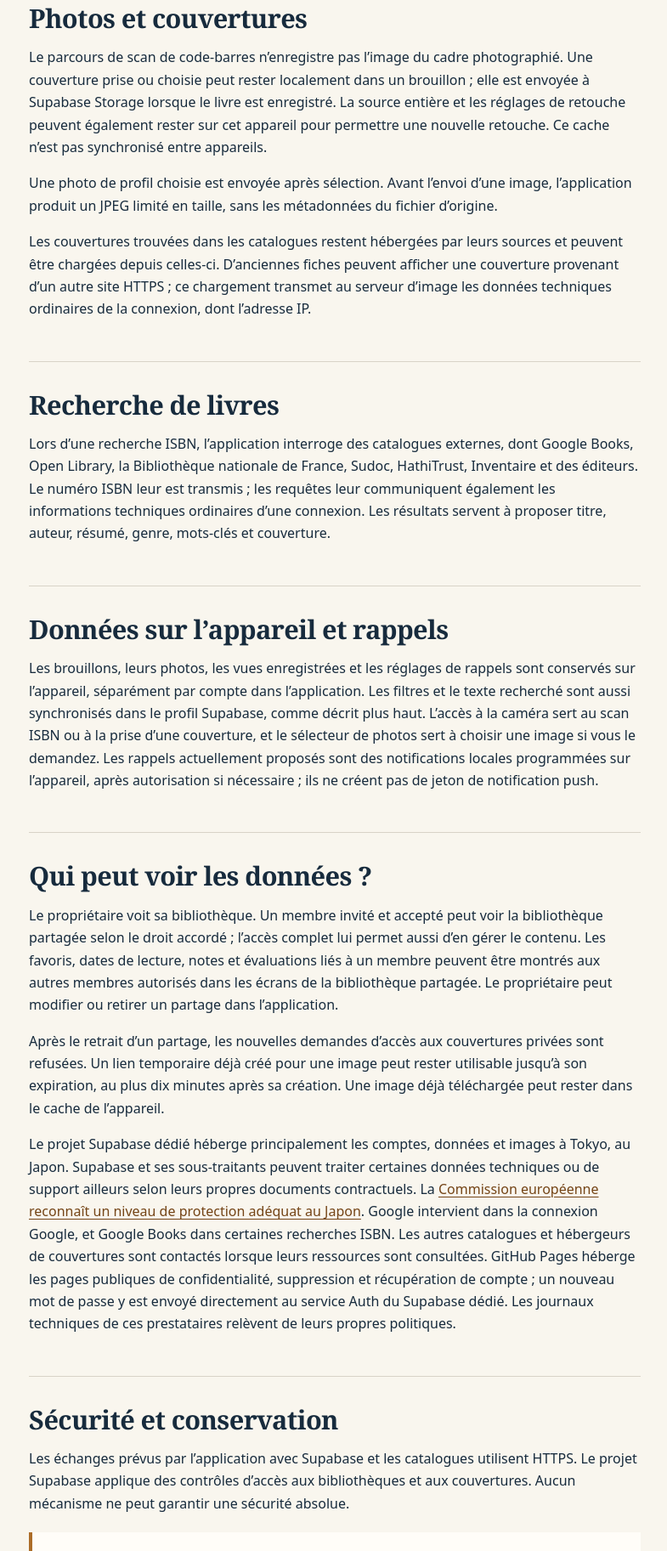
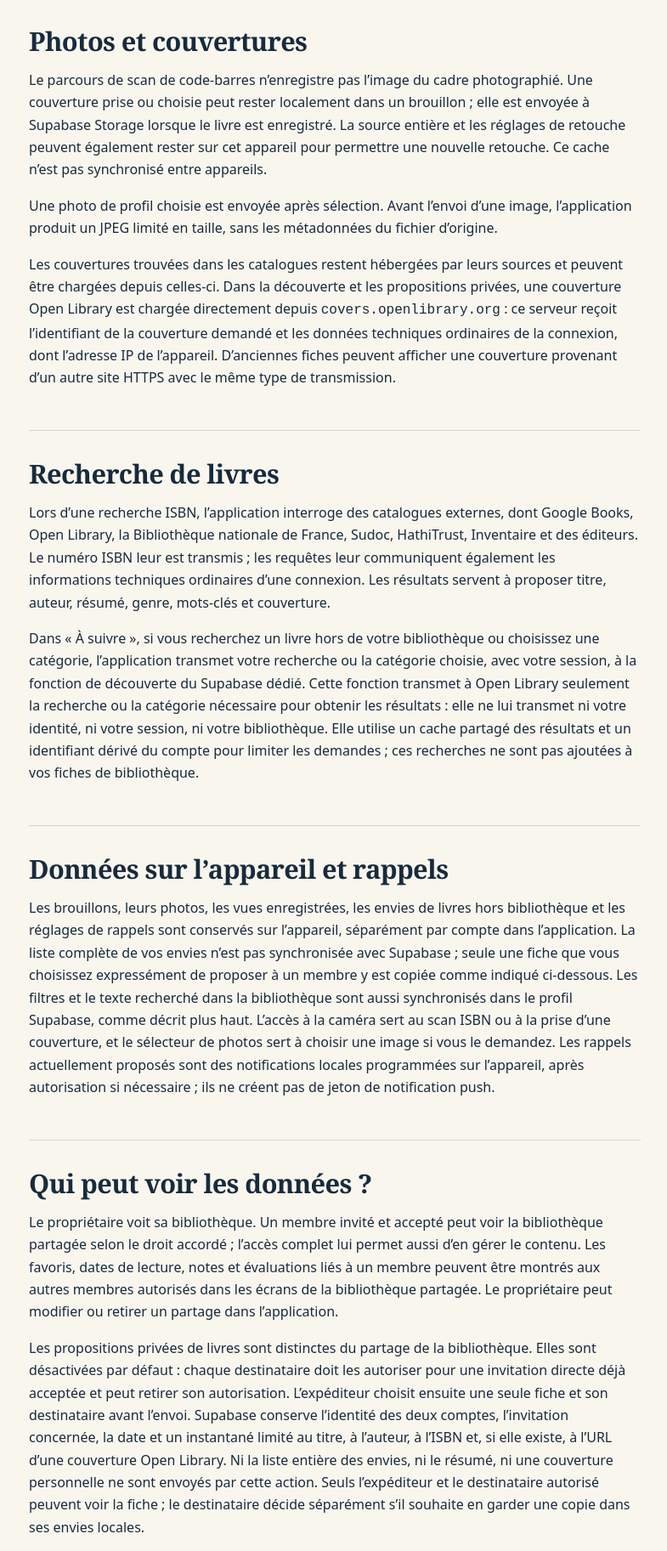
Before and after one commit to AdnCdr/mabibliotheque-pages, a plain HTML site: page confidentialite.html in a window 1280 px wide. Shown: the part 1694-3519 px from the top of the page at 85% size, without its empty margins (78-863 px from the left). Drawn offline with Linux system fonts and the light colour scheme.

Commit message:
docs: disclose discovery and consent-based book sharing

```diff
--- a/confidentialite.html
+++ b/confidentialite.html
@@ -31,7 +31,7 @@
           <p>L’inscription par e-mail et mot de passe, la connexion et la récupération du compte passent par Supabase Auth. Lors d’une connexion Google, les informations d’identité nécessaires à la connexion, dont l’adresse e-mail et les éléments de profil fournis par Google, sont transmises à Supabase. L’application conserve une session sur l’appareil afin de maintenir la connexion. Le mot de passe saisi n’est pas enregistré dans une fiche de bibliothèque.</p>
         </section>
         <section id="finalites"><h2>Pourquoi ces données sont utilisées</h2>
-          <p>Le compte, le profil et les fiches servent à fournir la bibliothèque et les fonctions demandées : recherche, suivi des lectures, prêts et partage choisi par le propriétaire. L’adresse e-mail est nécessaire pour créer et retrouver un compte ; les photos, notes, informations de prêt, partages et rappels sont facultatifs. Une recherche ISBN interroge les catalogues seulement lorsque vous utilisez cette fonction. Les échanges de support liés à l’exercice de vos droits sont traités pour répondre à votre demande et en garder une preuve limitée dans le temps. L’application n’utilise pas ces données à des fins publicitaires.</p>
+          <p>Le compte, le profil et les fiches servent à fournir la bibliothèque et les fonctions demandées : recherche, découverte de livres, suivi des lectures, prêts et partage choisi par le propriétaire. L’adresse e-mail est nécessaire pour créer et retrouver un compte ; les photos, notes, informations de prêt, envies, propositions de livres entre membres et rappels sont facultatifs. Les catalogues sont interrogés lorsque vous lancez une recherche ou choisissez une catégorie de découverte. Les échanges de support liés à l’exercice de vos droits sont traités pour répondre à votre demande et en garder une preuve limitée dans le temps. L’application n’utilise pas ces données à des fins publicitaires.</p>
         </section>
         <section id="bibliotheque"><h2>Profil et bibliothèque</h2>
           <p>Le projet Supabase dédié enregistre le nom affiché, le prénom et le nom si renseignés, la photo de profil choisie, les genres favoris, les objectifs, les fiches de livres et ISBN, les couvertures ajoutées, les notes et évaluations personnelles, les dates de lecture, les favoris, les prêts et les informations saisies sur l’emprunteur, ainsi que les invitations et droits de partage. Certains champs sont facultatifs.</p>
@@ -40,16 +40,18 @@
         <section id="images"><h2>Photos et couvertures</h2>
           <p>Le parcours de scan de code-barres n’enregistre pas l’image du cadre photographié. Une couverture prise ou choisie peut rester localement dans un brouillon ; elle est envoyée à Supabase Storage lorsque le livre est enregistré. La source entière et les réglages de retouche peuvent également rester sur cet appareil pour permettre une nouvelle retouche. Ce cache n’est pas synchronisé entre appareils.</p>
           <p>Une photo de profil choisie est envoyée après sélection. Avant l’envoi d’une image, l’application produit un JPEG limité en taille, sans les métadonnées du fichier d’origine.</p>
-          <p>Les couvertures trouvées dans les catalogues restent hébergées par leurs sources et peuvent être chargées depuis celles-ci. D’anciennes fiches peuvent afficher une couverture provenant d’un autre site HTTPS ; ce chargement transmet au serveur d’image les données techniques ordinaires de la connexion, dont l’adresse IP.</p>
+          <p>Les couvertures trouvées dans les catalogues restent hébergées par leurs sources et peuvent être chargées depuis celles-ci. Dans la découverte et les propositions privées, une couverture Open Library est chargée directement depuis <code>covers.openlibrary.org</code> : ce serveur reçoit l’identifiant de la couverture demandé et les données techniques ordinaires de la connexion, dont l’adresse IP de l’appareil. D’anciennes fiches peuvent afficher une couverture provenant d’un autre site HTTPS avec le même type de transmission.</p>
         </section>
         <section id="recherche"><h2>Recherche de livres</h2>
           <p>Lors d’une recherche ISBN, l’application interroge des catalogues externes, dont Google Books, Open Library, la Bibliothèque nationale de France, Sudoc, HathiTrust, Inventaire et des éditeurs. Le numéro ISBN leur est transmis ; les requêtes leur communiquent également les informations techniques ordinaires d’une connexion. Les résultats servent à proposer titre, auteur, résumé, genre, mots-clés et couverture.</p>
+          <p>Dans « À suivre », si vous recherchez un livre hors de votre bibliothèque ou choisissez une catégorie, l’application transmet votre recherche ou la catégorie choisie, avec votre session, à la fonction de découverte du Supabase dédié. Cette fonction transmet à Open Library seulement la recherche ou la catégorie nécessaire pour obtenir les résultats : elle ne lui transmet ni votre identité, ni votre session, ni votre bibliothèque. Elle utilise un cache partagé des résultats et un identifiant dérivé du compte pour limiter les demandes ; ces recherches ne sont pas ajoutées à vos fiches de bibliothèque.</p>
         </section>
         <section id="local"><h2>Données sur l’appareil et rappels</h2>
-          <p>Les brouillons, leurs photos, les vues enregistrées et les réglages de rappels sont conservés sur l’appareil, séparément par compte dans l’application. Les filtres et le texte recherché sont aussi synchronisés dans le profil Supabase, comme décrit plus haut. L’accès à la caméra sert au scan ISBN ou à la prise d’une couverture, et le sélecteur de photos sert à choisir une image si vous le demandez. Les rappels actuellement proposés sont des notifications locales programmées sur l’appareil, après autorisation si nécessaire ; ils ne créent pas de jeton de notification push.</p>
+          <p>Les brouillons, leurs photos, les vues enregistrées, les envies de livres hors bibliothèque et les réglages de rappels sont conservés sur l’appareil, séparément par compte dans l’application. La liste complète de vos envies n’est pas synchronisée avec Supabase ; seule une fiche que vous choisissez expressément de proposer à un membre y est copiée comme indiqué ci-dessous. Les filtres et le texte recherché dans la bibliothèque sont aussi synchronisés dans le profil Supabase, comme décrit plus haut. L’accès à la caméra sert au scan ISBN ou à la prise d’une couverture, et le sélecteur de photos sert à choisir une image si vous le demandez. Les rappels actuellement proposés sont des notifications locales programmées sur l’appareil, après autorisation si nécessaire ; ils ne créent pas de jeton de notification push.</p>
         </section>
         <section id="partage"><h2>Qui peut voir les données ?</h2>
           <p>Le propriétaire voit sa bibliothèque. Un membre invité et accepté peut voir la bibliothèque partagée selon le droit accordé ; l’accès complet lui permet aussi d’en gérer le contenu. Les favoris, dates de lecture, notes et évaluations liés à un membre peuvent être montrés aux autres membres autorisés dans les écrans de la bibliothèque partagée. Le propriétaire peut modifier ou retirer un partage dans l’application.</p>
+          <p>Les propositions privées de livres sont distinctes du partage de la bibliothèque. Elles sont désactivées par défaut : chaque destinataire doit les autoriser pour une invitation directe déjà acceptée et peut retirer son autorisation. L’expéditeur choisit ensuite une seule fiche et son destinataire avant l’envoi. Supabase conserve l’identité des deux comptes, l’invitation concernée, la date et un instantané limité au titre, à l’auteur, à l’ISBN et, si elle existe, à l’URL d’une couverture Open Library. Ni la liste entière des envies, ni le résumé, ni une couverture personnelle ne sont envoyés par cette action. Seuls l’expéditeur et le destinataire autorisé peuvent voir la fiche ; le destinataire décide séparément s’il souhaite en garder une copie dans ses envies locales.</p>
           <p>Après le retrait d’un partage, les nouvelles demandes d’accès aux couvertures privées sont refusées. Un lien temporaire déjà créé pour une image peut rester utilisable jusqu’à son expiration, au plus dix minutes après sa création. Une image déjà téléchargée peut rester dans le cache de l’appareil.</p>
           <p>Le projet Supabase dédié héberge principalement les comptes, données et images à Tokyo, au Japon. Supabase et ses sous-traitants peuvent traiter certaines données techniques ou de support ailleurs selon leurs propres documents contractuels. La <a href="https://commission.europa.eu/law/law-topic/data-protection/international-dimension-data-protection/adequacy-decisions_en">Commission européenne reconnaît un niveau de protection adéquat au Japon</a>. Google intervient dans la connexion Google, et Google Books dans certaines recherches ISBN. Les autres catalogues et hébergeurs de couvertures sont contactés lorsque leurs ressources sont consultées. GitHub Pages héberge les pages publiques de confidentialité, suppression et récupération de compte ; un nouveau mot de passe y est envoyé directement au service Auth du Supabase dédié. Les journaux techniques de ces prestataires relèvent de leurs propres politiques.</p>
         </section>
@@ -57,6 +59,7 @@
           <p>Les échanges prévus par l’application avec Supabase et les catalogues utilisent HTTPS. Le projet Supabase applique des contrôles d’accès aux bibliothèques et aux couvertures. Aucun mécanisme ne peut garantir une sécurité absolue.</p>
           <div class="callout"><p><strong>Durées et exceptions :</strong> Le compte et les contenus enregistrés sont conservés tant que le compte existe ; aucune purge pour simple inactivité n’est programmée. Une demande vérifiée déclenche l’effacement des données actives concernées dès son traitement. Adenc Labs répond sans délai injustifié, en principe sous un mois ; toute prolongation motivée pour une demande complexe est signalée dans ce premier mois. Aucune suppression automatique après 90 jours n’est programmée. Les journaux et éventuelles copies techniques des prestataires suivent leurs propres durées de conservation et ne sont pas effacés immédiatement avec la base active. Les courriels échangés avec le support pour traiter une demande vérifiée de suppression sont conservés pendant 12 mois après la clôture de cette demande afin de pouvoir en justifier le traitement, puis supprimés lors d’une revue manuelle.</p></div>
           <p>Les brouillons et réglages locaux peuvent subsister sur l’appareil tant qu’ils ne sont pas effacés. Après une suppression confirmée côté serveur, l’application tente de les retirer de cet appareil et signale si ce nettoyage échoue. Une couverture ajoutée par un membre mais encore utilisée dans la bibliothèque d’une autre personne peut y rester après la suppression du compte de ce membre. Celui-ci peut demander son retrait à l’adresse indiquée ci-dessous ; nous vérifierons la demande et examinerons le retrait de cette couverture dans la bibliothèque partagée.</p>
+          <p>Une fiche proposée reste dans Supabase jusqu’à son retrait par l’expéditeur, son refus par le destinataire, le retrait de l’autorisation de recevoir des propositions, la fin de l’invitation ou la suppression d’un des comptes. Retirer l’autorisation ou mettre fin à l’invitation supprime les propositions associées, même si une nouvelle autorisation est ensuite donnée. Une copie que le destinataire a déjà choisie dans ses envies reste sur son appareil jusqu’à ce qu’il la retire ou efface les données locales de son compte.</p>
         </section>
         <section id="suppression"><h2>Modifier ou supprimer ses données</h2>
           <p>Vous pouvez consulter et modifier vos informations dans l’application, et demander leur accès, leur rectification ou leur suppression en nous écrivant. Pour supprimer le compte depuis l’application, utilisez <strong>Profil &gt; Supprimer mon compte</strong>. La <a href="suppression-compte.html">page de demande de suppression</a> décrit aussi le parcours à suivre sans l’application et la demande portant seulement sur certaines données. Après vérification de l’identité du demandeur, les données actives concernées sont effacées lors du traitement de la demande ; les données partagées appartenant à un autre compte peuvent nécessiter un examen distinct.</p>
```
